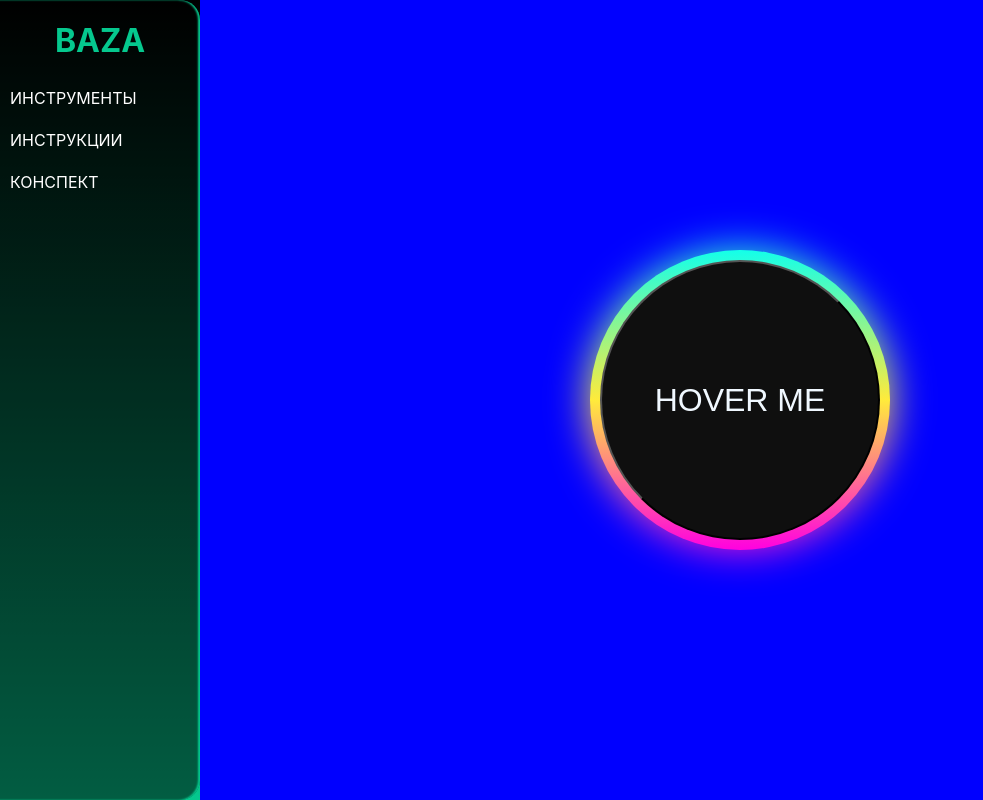
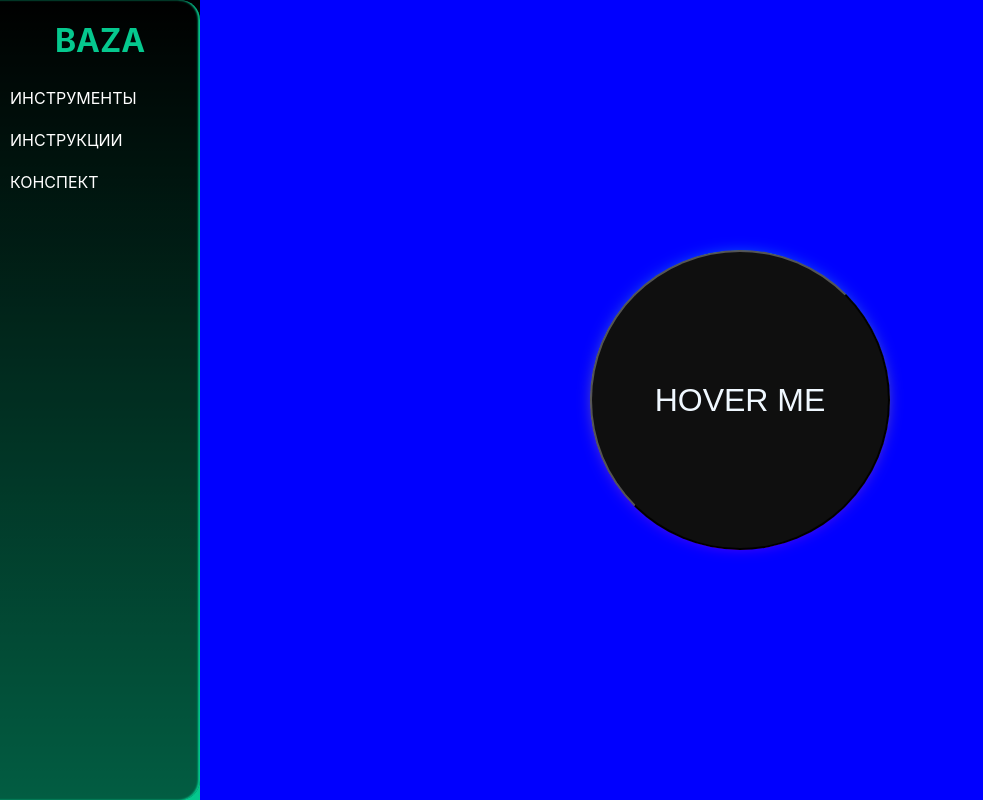
Before and after one commit to PlatenPrime/baza, a React (Create React App) app: page /workbook in a window 1280 px wide. Shown: the whole page, without its empty margins (0-983 px from the left). Built offline with nearby package versions, Linux system fonts and the light colour scheme.

Commit message:
no matter play with animation

```diff
--- a/src/components/TestHover/TestHover.module.css
+++ b/src/components/TestHover/TestHover.module.css
@@ -1,11 +1,12 @@
 
 .container {
 	position: relative;
+	transition: 0.5s;
 }
 
 .top {
-	width: 280px;
-	height: 280px;
+	width: 300px;
+	height: 300px;
 	background-color: rgb(15, 15, 15);
 	color: aliceblue;
 	text-transform: uppercase;
@@ -16,12 +17,19 @@
 	left: 50%;
 	transform: translate(-50%, -50%);
 	z-index: 3;
+	transition: 0.5s;
+	cursor: pointer;
 
 }
 
+.top:hover {
+	width: 280px;
+	height: 280px;
+}
+
 .middle {
-	width: 300px;
-	height: 300px;
+	width: 299px;
+	height: 299px;
 	border-radius: 50%;
 	background: linear-gradient(#14ffe9, #ffeb3b, #ff00e0);
 	position: absolute;
@@ -29,7 +37,7 @@
 	left: 50%;
 	transform: translate(-50%, -50%);
 	z-index: 2;
-
+	transition: 0.5s;
 
 }
 
@@ -38,16 +46,17 @@
 }
 
 .bottom {
-	width: 300px;
-	height: 300px;
+	width: 280px;
+	height: 280px;
 	border-radius: 50%;
 	background: linear-gradient(#14ffe9, #ffeb3b, #ff00e0);
-	filter: blur(20px);
+	filter: blur(10px);
 	position: absolute;
 	top: 50%;
 	left: 50%;
 	transform: translate(-50%, -50%);
 	z-index: 1;
+	transition: 0.5s;
 
 }
 
```
